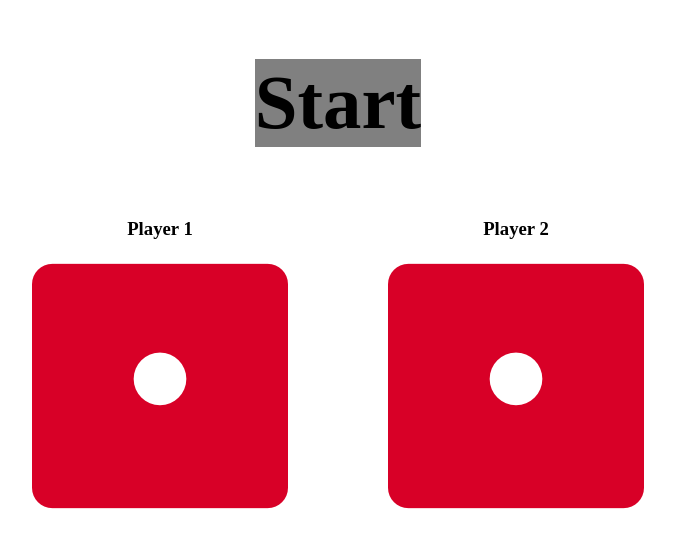
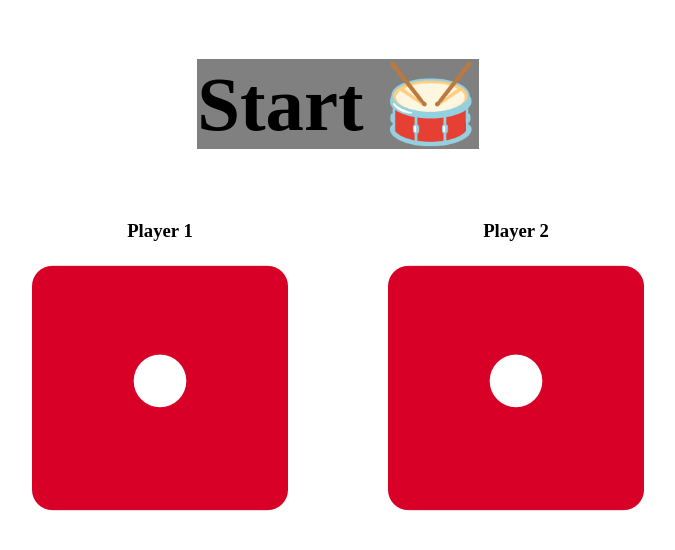
Before and after one commit to JEREMY1984/dicegame, a plain HTML site: page index.html in a window 1280 px wide. Shown: the whole page, without its empty margins (302-977 px from the left). Drawn offline with Linux system fonts and the light colour scheme.

Commit message:
add drum kit symbnol

```diff
--- a/index.html
+++ b/index.html
@@ -8,7 +8,7 @@
 </head>
 <body>
     <header>
-        <h1>Start</h1>
+        <h1>Start 🥁</h1>
     </header>
     <div class="gameSection">
         <div class="playerOne player">
```
